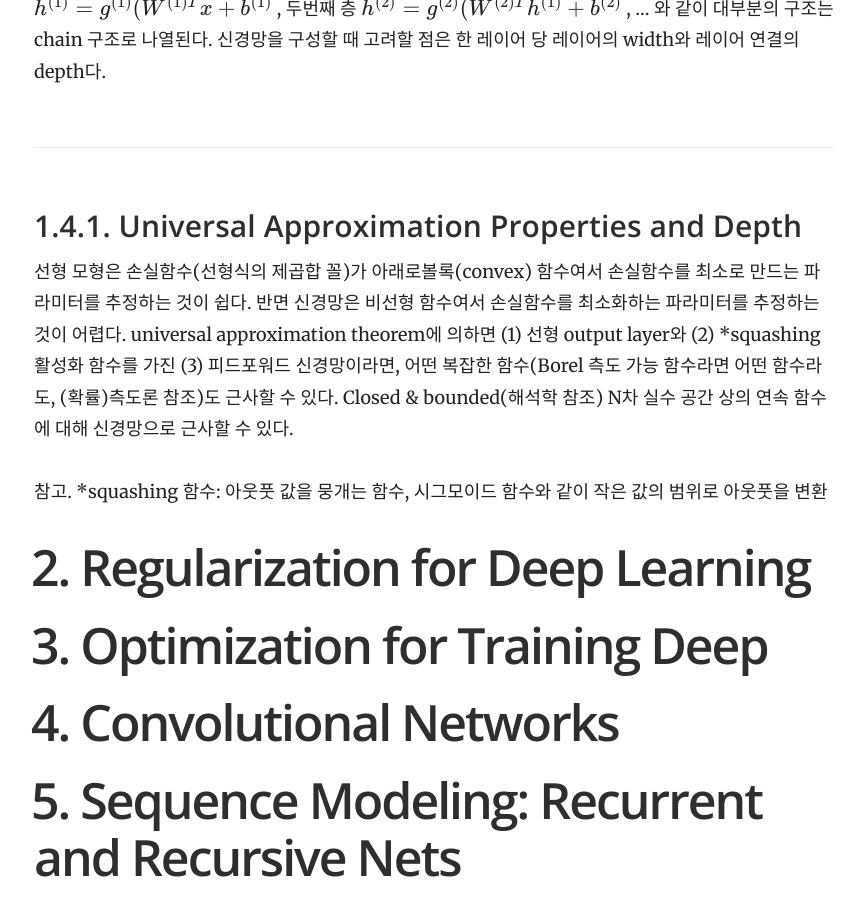
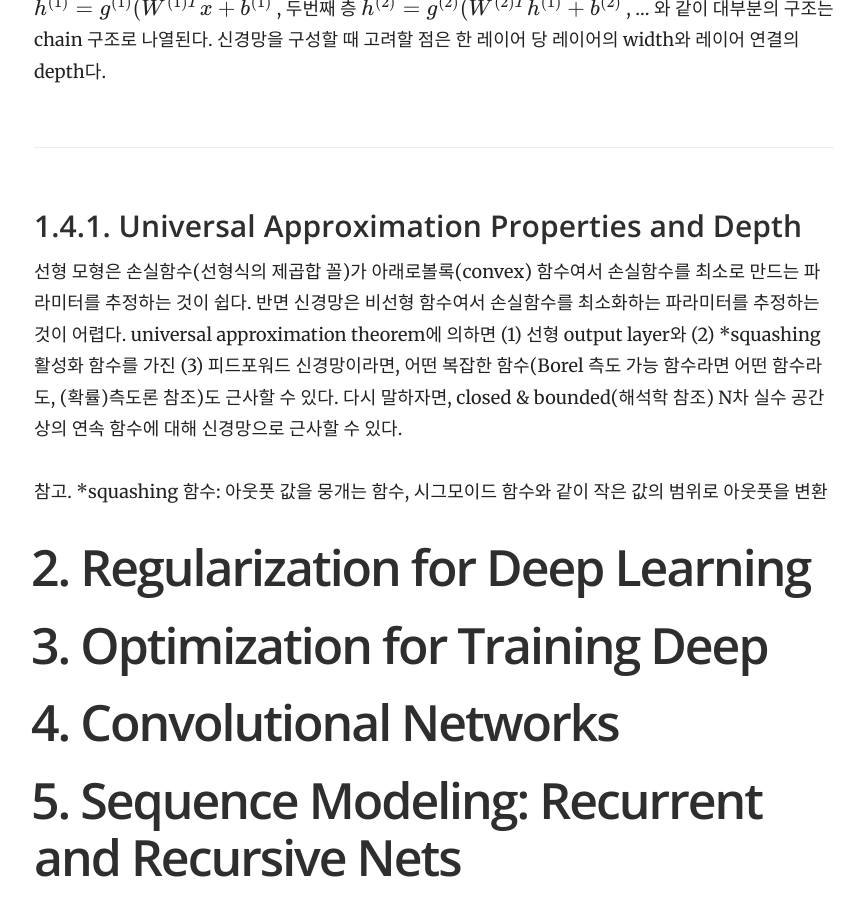
Before and after one commit to yrk3434/yrk3434.github.io, a Jekyll site: the page built from _docs/Theory/Deep Learning Overview.md, in a window 1280 px wide and 900 px high, scrolled down 9262 px. Shown: the whole window, without its empty margins (356-1221 px from the left). Built offline with Jekyll 4.4.1, drawn with Linux system fonts in a browser that asks for light colours; formulas are drawn with MathJax 3.

Commit message:
Update Deep Learning Overview.md

```diff
--- a/_docs/Theory/Deep Learning Overview.md
+++ b/_docs/Theory/Deep Learning Overview.md
@@ -175,7 +175,7 @@ binary classification에서 positive일 확률을 구하는 활성화 함수,
 신경망을 구성할 때 고려할 점은 한 레이어 당 레이어의 width와 레이어 연결의 depth다.
 
 ### 1.4.1. Universal Approximation Properties and Depth
-선형 모형은 손실함수(선형식의 제곱합 꼴)가 아래로볼록(convex) 함수여서 손실함수를 최소로 만드는 파라미터를 추정하는 것이 쉽다. 반면 신경망은 비선형 함수여서 손실함수를 최소화하는 파라미터를 추정하는 것이 어렵다. universal approximation theorem에 의하면 (1) 선형 output layer와 (2) *squashing 활성화 함수를 가진 (3) 피드포워드 신경망이라면, 어떤 복잡한 함수(Borel 측도 가능 함수라면 어떤 함수라도, (확률)측도론 참조)도 근사할 수 있다. Closed & bounded(해석학 참조) N차 실수 공간 상의 연속 함수에 대해 신경망으로 근사할 수 있다. <br/>
+선형 모형은 손실함수(선형식의 제곱합 꼴)가 아래로볼록(convex) 함수여서 손실함수를 최소로 만드는 파라미터를 추정하는 것이 쉽다. 반면 신경망은 비선형 함수여서 손실함수를 최소화하는 파라미터를 추정하는 것이 어렵다. universal approximation theorem에 의하면 (1) 선형 output layer와 (2) *squashing 활성화 함수를 가진 (3) 피드포워드 신경망이라면, 어떤 복잡한 함수(Borel 측도 가능 함수라면 어떤 함수라도, (확률)측도론 참조)도 근사할 수 있다. 다시 말하자면, closed & bounded(해석학 참조) N차 실수 공간 상의 연속 함수에 대해 신경망으로 근사할 수 있다. <br/>
 <br/>
 참고. *squashing 함수: 아웃풋 값을 뭉개는 함수, 시그모이드 함수와 같이 작은 값의 범위로 아웃풋을 변환
 
```
